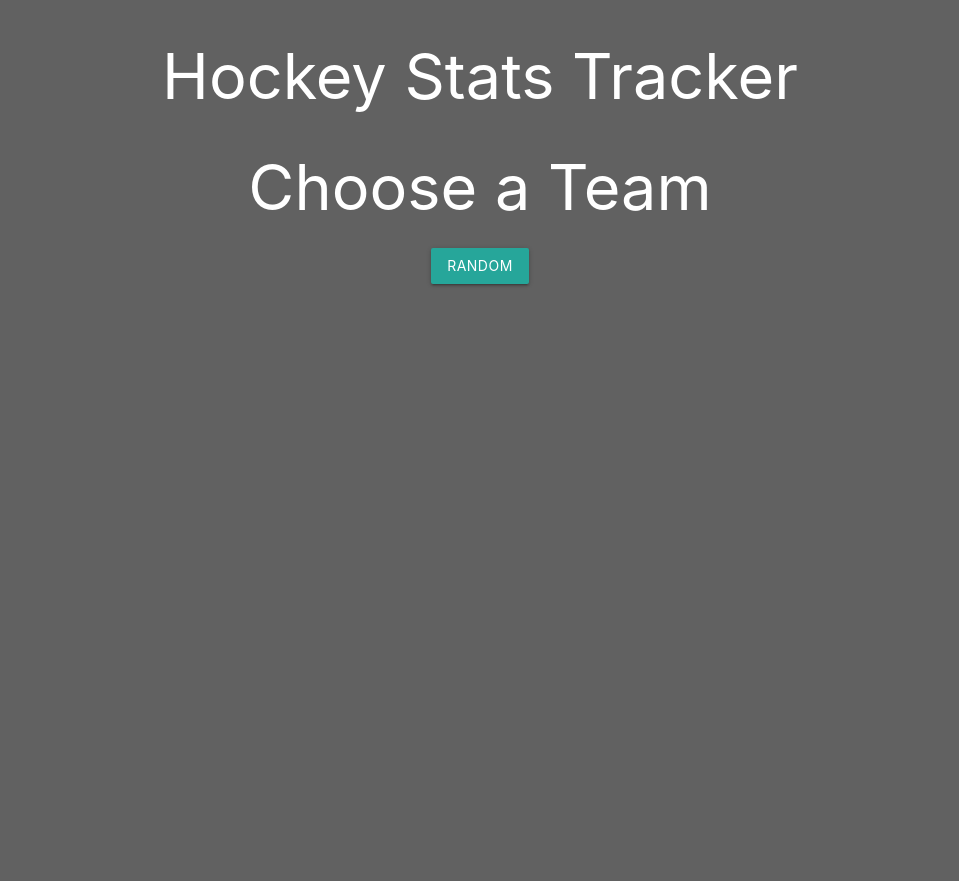
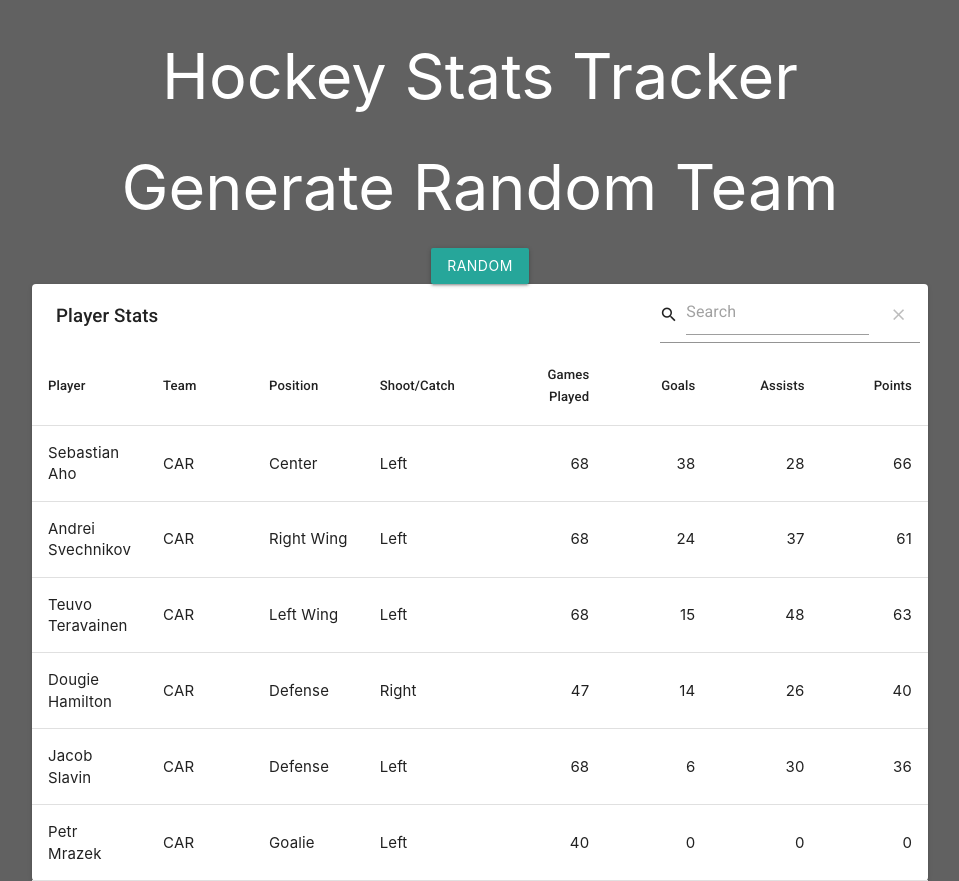
Before and after one commit to E-Huynh/hockey-stats-tracker, a React (Create React App) app: page / in a window 1280 px wide. Shown: the whole page, without its empty margins (160-1119 px from the left). Before the commit the page ends 800 px from the top, so only its background shows below. Built offline with nearby package versions, Linux system fonts and the light colour scheme.

Commit message:
Set teamName to if statement

```diff
--- /dev/null
+++ b/src/components/teamName.js
@@ -0,0 +1,9 @@
+import React from 'react';
+
+function TeamName(props) {
+    return (
+        <h1>{props.team}</h1>
+    )
+}
+
+export default TeamName;
--- a/src/components/teams.js
+++ b/src/components/teams.js
@@ -1,4 +1,6 @@
 import React from 'react';
+import Table from './table';
+import TeamName from './teamName';
 
 // Variables
 const teamArr = ["Boston Bruins", "Buffalo Sabres", "Detroit Red Wings", "Florida Panthers", "Montreal Canadiens", "Ottawa Senators", "Tampa Bay Lightning", "Toronto Maple Leafs", "Carolina Hurricanes", "Columbus Blue Jackets", "New Jersey Devils", "New York Islanders", "New York Rangers", "Philadelphia Flyers", "Pittsburgh Penguins", "Washington Capitals", "Chicago Blackhawks", "Colorado Avalanche", "Dallas Stars", "Minnesota Wild", "Nashville Predators", "St. Louis Blues", "Winnipeg Jets", "Anaheim Ducks", "Arizona Coyotes", "Calgary Flames", "Edmonton Oilers", "Los Angeles Kings", "San Jose Sharks", "Vancouver Canucks", "Vegas Golden Knights"]
@@ -6,6 +8,9 @@ const teamArr = ["Boston Bruins", "Buffalo Sabres", "Detroit Red Wings", "Florid
 
 class Teams extends React.Component {
     // states
+    state = {
+        team: ""
+    }
 
     // methods
     displayRandomTeam() {
@@ -17,8 +22,9 @@ class Teams extends React.Component {
     render() {
         return (
             <div className='center-align mainDisplay'>
-                <h1>Choose a Team</h1>
+                <TeamName team={this.state.team !== "" ? this.state.team : "Generate Random Team"}/>
                 <button className="waves-effect waves-light btn randomBtn" onClick={this.displayRandomTeam}>Random</button>
+                <Table />
             </div>
         );
     }
```
